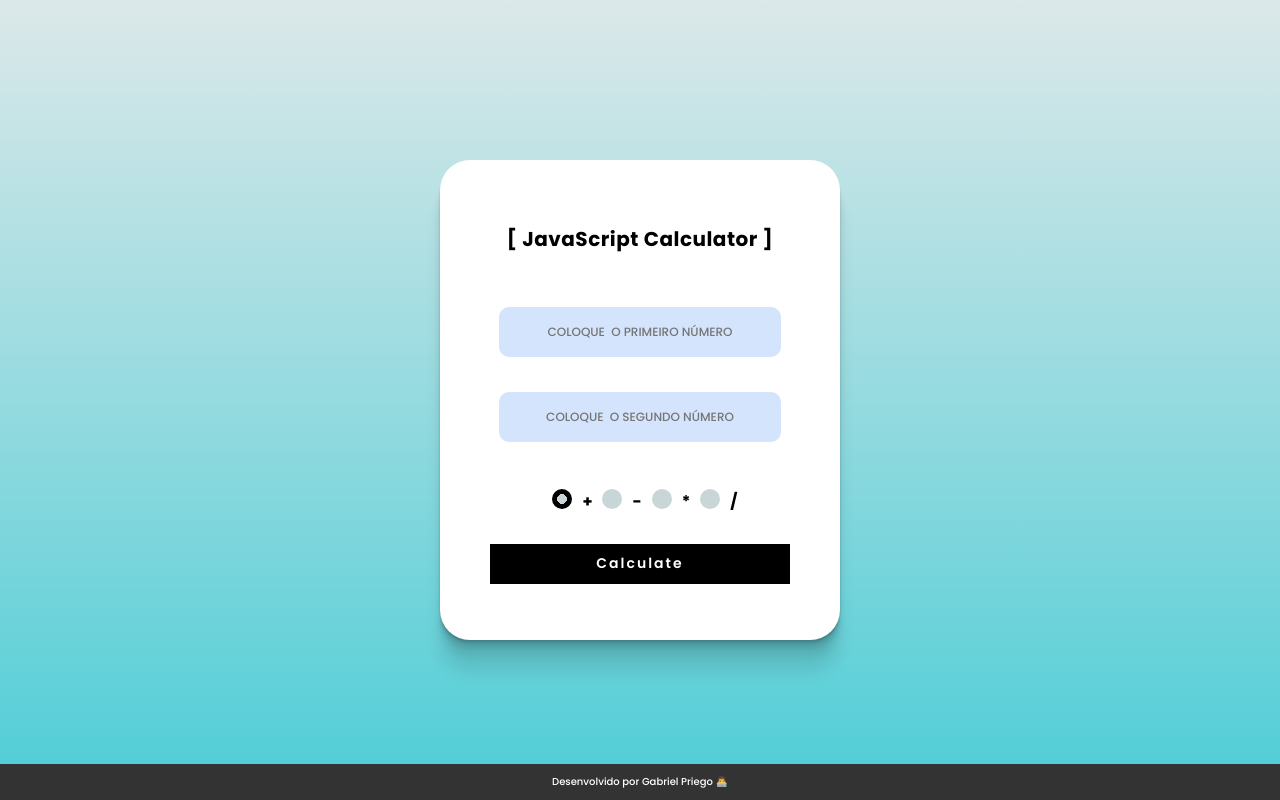
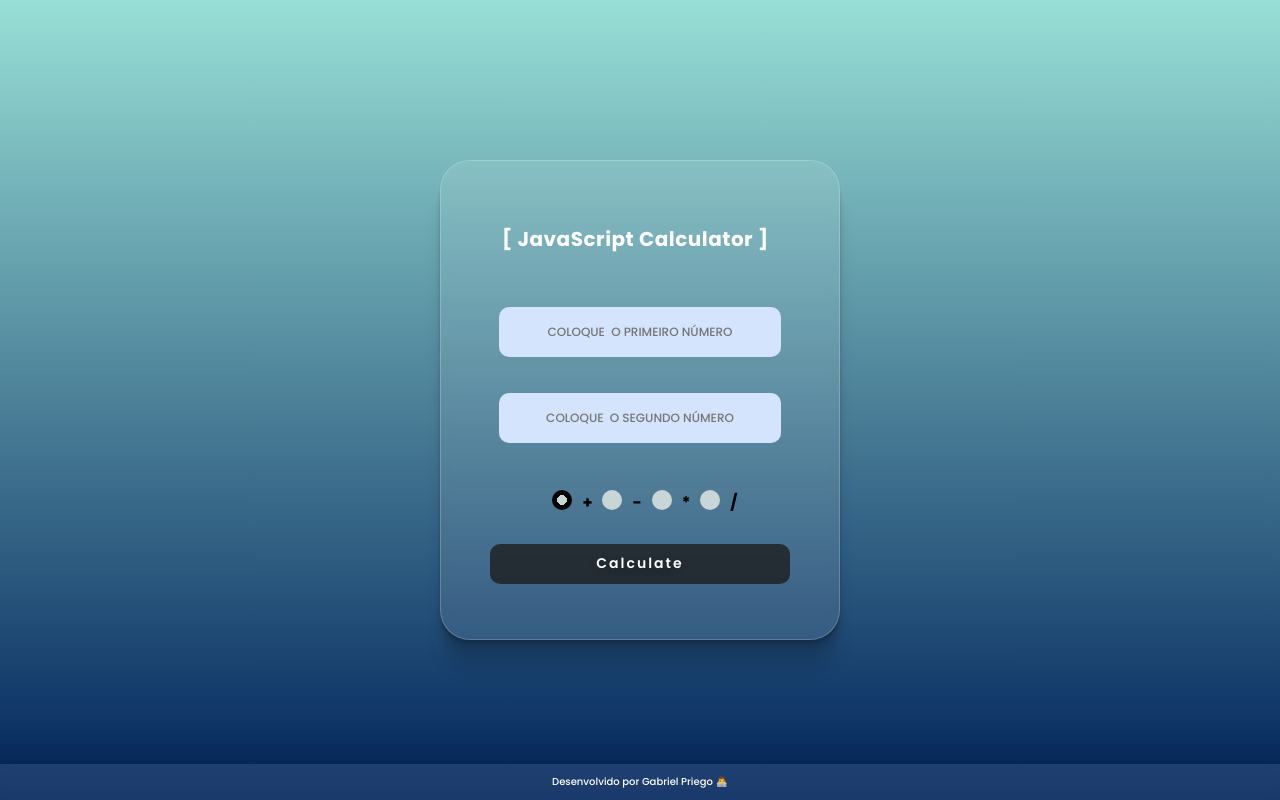
Before and after one commit to gabrielpriegoo/calculatorfirst-1, a plain HTML site: page index.html in a window 1280 px wide. Drawn offline with Linux system fonts and the light colour scheme.

Commit message:
add effect glass bg and modifications

```diff
--- a/style.css
+++ b/style.css
@@ -13,13 +13,22 @@ form h3 {
 	padding: 12px;
 	margin-top: 15px;
 	font-weight: 700;
+	color: white;
 
 	text-align: center;
 	margin-bottom: 2rem;
 
+	width: 22ch;
+	border-right: 3px solid;
+	white-space: nowrap;
+	overflow: hidden;
+	animation: typing 3.0s steps(23), blinking 2.0s infinite;
+
 
 
 }
+
+
 
 .text-focus-in {
 	-webkit-animation: text-focus-in 1s cubic-bezier(0.550, 0.085, 0.680, 0.530) both;
@@ -28,7 +37,7 @@ form h3 {
 
 body {
 
-    background-image: linear-gradient(to bottom, #DCE8E9, #4dcdd6);
+    background-image: linear-gradient(to bottom,  #98DFD6 ,#00235B);
 	display: flex;
 	justify-content: center;
 	align-items: center;
@@ -51,16 +60,20 @@ body * {
 	width: 400px;
     height: 480px;
 	padding: 2rem;
-	background: #ffff;
+	background: rgba(255, 255, 255, 0.1);
 	display: grid;
 	place-items: center;
-
-
+	overflow: hidden;
+	border-top: rgba(255, 255, 255, 0.2);
+	border-left: rgba(255, 255, 255, 0.2);
+	backdrop-filter: blur(5px);
+	border: 1px solid rgba(255, 255, 255, 0.2);
 
 	border-radius: 30px;
 	box-shadow: rgba(0, 0, 0, 0.09) 0px 2px 1px, rgba(0, 0, 0, 0.09) 0px 4px 2px, rgba(0, 0, 0, 0.09) 0px 8px 4px, rgba(0, 0, 0, 0.09) 0px 16px 8px, rgba(0, 0, 0, 0.09) 0px 32px 16px;
 
 }
+
 
 .slide-in-left {
 	-webkit-animation: slide-in-left 1s cubic-bezier(0.250, 0.460, 0.450, 0.940) both;
@@ -136,9 +149,7 @@ input [type="text"] {
     justify-content: center;
     margin: 20px 0;
 
-
 }
-
 
 
 .botao {
@@ -149,13 +160,15 @@ input [type="text"] {
 
 .button-36 {
 
-  background-color: black;
+  background-color: rgb(30, 30, 30, 0.8);
 
   border-style: none;
   box-sizing: border-box;
   color: #FFFFFF;
   cursor: pointer;
   flex-shrink: 0;
+  border-radius: 10px;
+  overflow: hidden;
 
 
   font-family: 'Poppins', sans-serif;
@@ -175,9 +188,9 @@ input [type="text"] {
 }
 
 .button-36:hover {
-  box-shadow: rgba(80, 63, 205, 0.5) 0 1px 30px;
+  box-shadow: rgba(0, 187, 234, 0.25) 0 1px 30px;
   transition-duration: .1s;
-  background-color: orangered;
+  background-color: rgba(255, 255, 255, 0.3);
   color: black;
 }
 
@@ -187,10 +200,16 @@ footer {
 	bottom: 0;
 	left: 0;
 	right: 0;
-	background-color: #333;
+	background: rgba(255, 255, 255, 0.1);
 	color: #fff;
 	text-align: center;
 	padding: 10px;
+
+	overflow: hidden;
+	border-top: rgba(255, 255, 255, 0.5);
+	border-left: rgba(255, 255, 255, 0.5);
+	backdrop-filter: blur(5px);
+	box-shadow: rgba(0, 0, 0, 0.09) -6px 2px 20px 20px, rgba(0, 0, 0, 0.09) 0px 4px 2px, rgba(0, 0, 0, 0.09) 0px 8px 4px, rgba(0, 0, 0, 0.09) 0px 16px 8px, rgba(0, 0, 0, 0.09) 0px 32px 16px;
   }
 
 #resultArea {
@@ -225,7 +244,6 @@ footer {
 }
 
 
-
  @-webkit-keyframes text-focus-in {
 	0% {
 	  -webkit-filter: blur(12px);
@@ -250,3 +268,18 @@ footer {
 	  opacity: 1;
 	}
 }
+
+
+/* KEYFRAMES H3 */
+
+@keyframes typing {
+	from {
+		width: 0;
+	}
+}
+
+@keyframes blinking {
+	50% {
+		border-color: transparent;
+	}
+}
```
